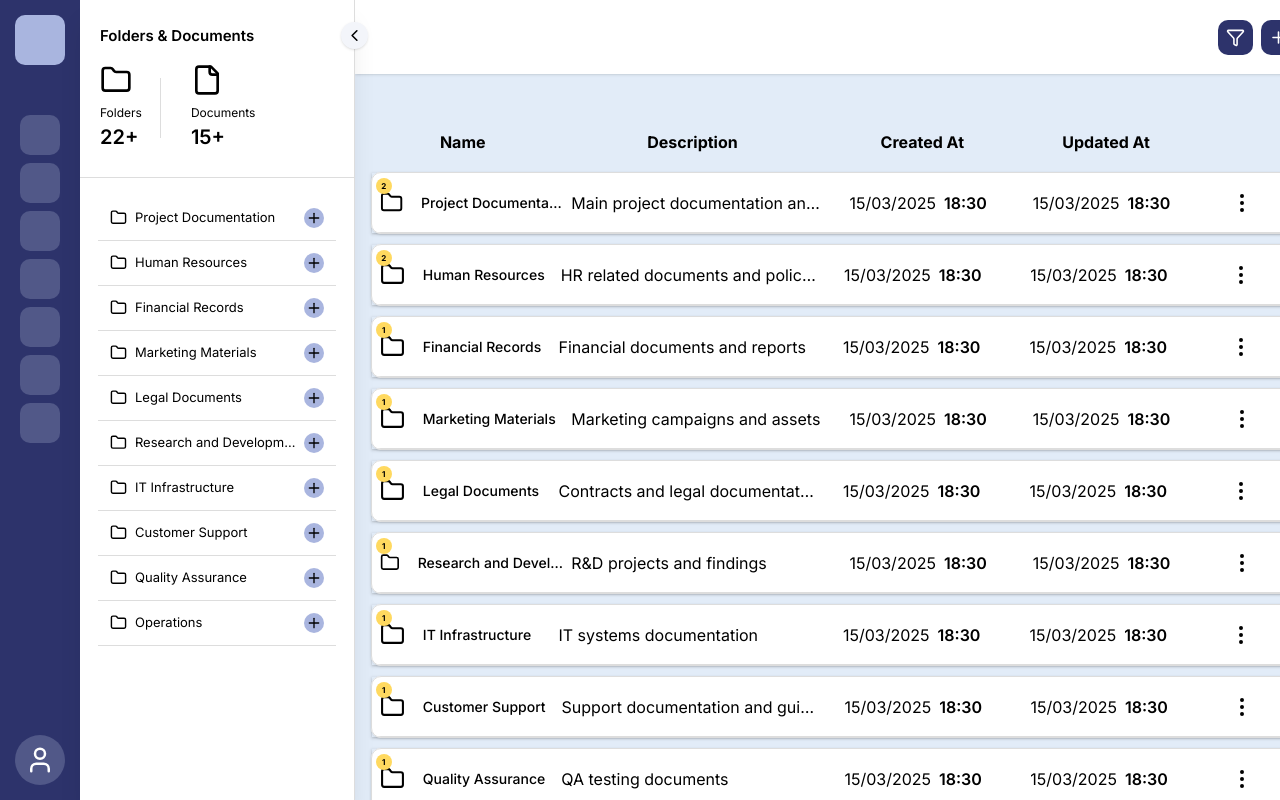
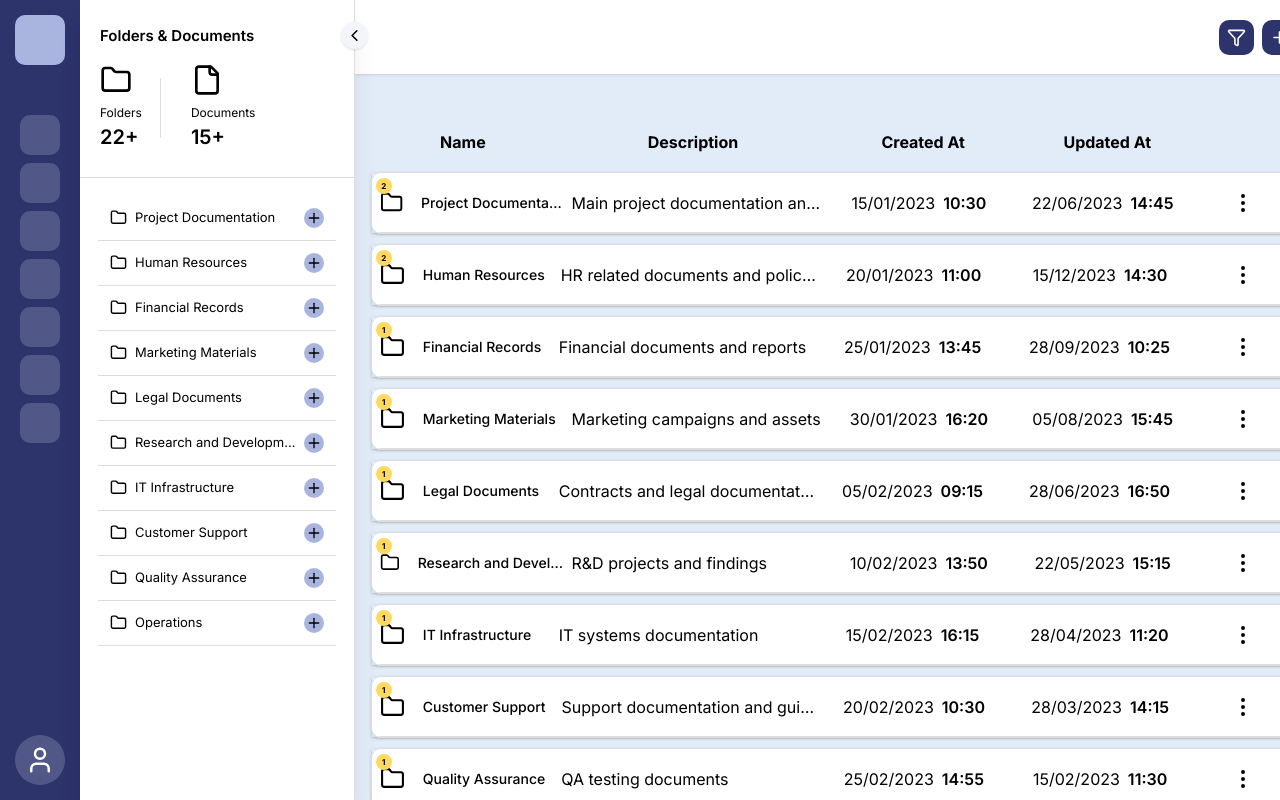
Before and after one commit to hamid1882/doc-management-system-NSM-, a Next.js app: page / in a window 1280 px wide. Built offline with nearby package versions, Linux system fonts and the light colour scheme.

Commit message:
FIx: mock dates

```diff
--- a/src/app/data/initialContent.ts
+++ b/src/app/data/initialContent.ts
@@ -16,8 +16,8 @@ export const rowItems: TreeItem[] = [
     type: "folder",
     name: "Project Documentation",
     description: "Main project documentation and resources",
-    createdAt: new Date("2025-03-15T18:30:00.000Z").toISOString(),
-    updatedAt: new Date("2025-03-15T18:30:00.000Z").toISOString(),
+    createdAt: new Date("2023-01-15T10:30:00.000Z").toISOString(),
+    updatedAt: new Date("2023-06-22T14:45:00.000Z").toISOString(),
     expanded: false,
     children: [
       {
@@ -25,8 +25,8 @@ export const rowItems: TreeItem[] = [
         type: "folder",
         name: "Technical Specs",
         description: "Technical specifications and architecture documents",
-        createdAt: new Date("2025-03-15T18:30:00.000Z").toISOString(),
-        updatedAt: new Date("2025-03-15T18:30:00.000Z").toISOString(),
+        createdAt: new Date("2023-02-01T09:15:00.000Z").toISOString(),
+        updatedAt: new Date("2023-07-10T16:20:00.000Z").toISOString(),
         expanded: false,
         children: [
           {
@@ -34,8 +34,8 @@ export const rowItems: TreeItem[] = [
             type: "file",
             name: "Architecture.pdf",
             description: "System architecture overview",
-            createdAt: new Date("2025-03-15T18:30:00.000Z").toISOString(),
-            updatedAt: new Date("2025-03-15T18:30:00.000Z").toISOString(),
+            createdAt: new Date("2023-02-15T11:30:00.000Z").toISOString(),
+            updatedAt: new Date("2023-08-05T13:45:00.000Z").toISOString(),
             expanded: false,
           },
           {
@@ -43,8 +43,8 @@ export const rowItems: TreeItem[] = [
             type: "file",
             name: "Database_Schema.pdf",
             description: "Database design documentation",
-            createdAt: new Date("2025-03-15T18:30:00.000Z").toISOString(),
-            updatedAt: new Date("2025-03-15T18:30:00.000Z").toISOString(),
+            createdAt: new Date("2023-03-01T14:20:00.000Z").toISOString(),
+            updatedAt: new Date("2023-09-12T10:30:00.000Z").toISOString(),
             expanded: false,
           },
         ],
@@ -54,8 +54,8 @@ export const rowItems: TreeItem[] = [
         type: "folder",
         name: "User Manuals",
         description: "End-user documentation",
-        createdAt: new Date("2025-03-15T18:30:00.000Z").toISOString(),
-        updatedAt: new Date("2025-03-15T18:30:00.000Z").toISOString(),
+        createdAt: new Date("2023-03-15T09:45:00.000Z").toISOString(),
+        updatedAt: new Date("2023-10-05T15:20:00.000Z").toISOString(),
         expanded: false,
         children: [
           {
@@ -63,8 +63,8 @@ export const rowItems: TreeItem[] = [
             type: "file",
             name: "Admin_Guide.pdf",
             description: "Administrator's manual",
-            createdAt: new Date("2025-03-15T18:30:00.000Z").toISOString(),
-            updatedAt: new Date("2025-03-15T18:30:00.000Z").toISOString(),
+            createdAt: new Date("2023-04-01T13:15:00.000Z").toISOString(),
+            updatedAt: new Date("2023-11-20T11:40:00.000Z").toISOString(),
             expanded: false,
           },
         ],
@@ -76,8 +76,8 @@ export const rowItems: TreeItem[] = [
     type: "folder",
     name: "Human Resources",
     description: "HR related documents and policies",
-    createdAt: new Date("2025-03-15T18:30:00.000Z").toISOString(),
-    updatedAt: new Date("2025-03-15T18:30:00.000Z").toISOString(),
+    createdAt: new Date("2023-01-20T11:00:00.000Z").toISOString(),
+    updatedAt: new Date("2023-12-15T14:30:00.000Z").toISOString(),
     expanded: false,
     children: [
       {
@@ -85,8 +85,8 @@ export const rowItems: TreeItem[] = [
         type: "folder",
         name: "Employee Handbooks",
         description: "Company policies and procedures",
-        createdAt: new Date("2025-03-15T18:30:00.000Z").toISOString(),
-        updatedAt: new Date("2025-03-15T18:30:00.000Z").toISOString(),
+        createdAt: new Date("2023-02-05T10:45:00.000Z").toISOString(),
+        updatedAt: new Date("2023-12-01T16:15:00.000Z").toISOString(),
         expanded: false,
         children: [
           {
@@ -94,8 +94,8 @@ export const rowItems: TreeItem[] = [
             type: "file",
             name: "Employee_Handbook_2025.pdf",
             description: "Latest employee handbook",
-            createdAt: new Date("2025-03-15T18:30:00.000Z").toISOString(),
-            updatedAt: new Date("2025-03-15T18:30:00.000Z").toISOString(),
+            createdAt: new Date("2023-02-20T13:30:00.000Z").toISOString(),
+            updatedAt: new Date("2023-11-28T09:45:00.000Z").toISOString(),
             expanded: false,
           },
           {
@@ -103,8 +103,8 @@ export const rowItems: TreeItem[] = [
             type: "file",
             name: "Code_of_Conduct.pdf",
             description: "Company code of conduct",
-            createdAt: new Date("2025-03-15T18:30:00.000Z").toISOString(),
-            updatedAt: new Date("2025-03-15T18:30:00.000Z").toISOString(),
+            createdAt: new Date("2023-03-05T15:20:00.000Z").toISOString(),
+            updatedAt: new Date("2023-11-15T14:20:00.000Z").toISOString(),
             expanded: false,
           },
         ],
@@ -114,8 +114,8 @@ export const rowItems: TreeItem[] = [
         type: "folder",
         name: "Benefits",
         description: "Employee benefits information",
-        createdAt: new Date("2025-03-15T18:30:00.000Z").toISOString(),
-        updatedAt: new Date("2025-03-15T18:30:00.000Z").toISOString(),
+        createdAt: new Date("2023-03-20T09:30:00.000Z").toISOString(),
+        updatedAt: new Date("2023-10-25T11:35:00.000Z").toISOString(),
         expanded: false,
         children: [
           {
@@ -123,8 +123,8 @@ export const rowItems: TreeItem[] = [
             type: "file",
             name: "Healthcare_Plans.pdf",
             description: "Healthcare benefits overview",
-            createdAt: new Date("2025-03-15T18:30:00.000Z").toISOString(),
-            updatedAt: new Date("2025-03-15T18:30:00.000Z").toISOString(),
+            createdAt: new Date("2023-04-05T14:15:00.000Z").toISOString(),
+            updatedAt: new Date("2023-10-10T15:50:00.000Z").toISOString(),
             expanded: false,
           },
         ],
@@ -136,8 +136,8 @@ export const rowItems: TreeItem[] = [
     type: "folder",
     name: "Financial Records",
     description: "Financial documents and reports",
-    createdAt: new Date("2025-03-15T18:30:00.000Z").toISOString(),
-    updatedAt: new Date("2025-03-15T18:30:00.000Z").toISOString(),
+    createdAt: new Date("2023-01-25T13:45:00.000Z").toISOString(),
+    updatedAt: new Date("2023-09-28T10:25:00.000Z").toISOString(),
     expanded: false,
     children: [
       {
@@ -145,8 +145,8 @@ export const rowItems: TreeItem[] = [
         type: "folder",
         name: "2025 Reports",
         description: "Financial reports for 2025",
-        createdAt: new Date("2025-03-15T18:30:00.000Z").toISOString(),
-        updatedAt: new Date("2025-03-15T18:30:00.000Z").toISOString(),
+        createdAt: new Date("2023-02-10T11:20:00.000Z").toISOString(),
+        updatedAt: new Date("2023-09-15T16:40:00.000Z").toISOString(),
         expanded: false,
         children: [
           {
@@ -154,8 +154,8 @@ export const rowItems: TreeItem[] = [
             type: "file",
             name: "Q1_Report.xlsx",
             description: "Q1 2025 Financial Report",
-            createdAt: new Date("2025-03-15T18:30:00.000Z").toISOString(),
-            updatedAt: new Date("2025-03-15T18:30:00.000Z").toISOString(),
+            createdAt: new Date("2023-02-25T15:50:00.000Z").toISOString(),
+            updatedAt: new Date("2023-09-01T13:15:00.000Z").toISOString(),
             expanded: false,
           },
           {
@@ -163,8 +163,8 @@ export const rowItems: TreeItem[] = [
             type: "file",
             name: "Q2_Report.xlsx",
             description: "Q2 2025 Financial Report",
-            createdAt: new Date("2025-03-15T18:30:00.000Z").toISOString(),
-            updatedAt: new Date("2025-03-15T18:30:00.000Z").toISOString(),
+            createdAt: new Date("2023-03-10T10:15:00.000Z").toISOString(),
+            updatedAt: new Date("2023-08-20T11:30:00.000Z").toISOString(),
             expanded: false,
           },
         ],
@@ -176,8 +176,8 @@ export const rowItems: TreeItem[] = [
     type: "folder",
     name: "Marketing Materials",
     description: "Marketing campaigns and assets",
-    createdAt: new Date("2025-03-15T18:30:00.000Z").toISOString(),
-    updatedAt: new Date("2025-03-15T18:30:00.000Z").toISOString(),
+    createdAt: new Date("2023-01-30T16:20:00.000Z").toISOString(),
+    updatedAt: new Date("2023-08-05T15:45:00.000Z").toISOString(),
     expanded: false,
     children: [
       {
@@ -185,8 +185,8 @@ export const rowItems: TreeItem[] = [
         type: "folder",
         name: "Campaign 2025",
         description: "2025 Marketing Campaign Materials",
-        createdAt: new Date("2025-03-15T18:30:00.000Z").toISOString(),
-        updatedAt: new Date("2025-03-15T18:30:00.000Z").toISOString(),
+        createdAt: new Date("2023-02-15T14:30:00.000Z").toISOString(),
+        updatedAt: new Date("2023-07-22T10:20:00.000Z").toISOString(),
         expanded: false,
         children: [
           {
@@ -194,8 +194,8 @@ export const rowItems: TreeItem[] = [
             type: "file",
             name: "Campaign_Strategy.pptx",
             description: "Marketing strategy presentation",
-            createdAt: new Date("2025-03-15T18:30:00.000Z").toISOString(),
-            updatedAt: new Date("2025-03-15T18:30:00.000Z").toISOString(),
+            createdAt: new Date("2023-03-01T11:45:00.000Z").toISOString(),
+            updatedAt: new Date("2023-07-10T14:35:00.000Z").toISOString(),
             expanded: false,
           },
         ],
@@ -207,8 +207,8 @@ export const rowItems: TreeItem[] = [
     type: "folder",
     name: "Legal Documents",
     description: "Contracts and legal documentation",
-    createdAt: new Date("2025-03-15T18:30:00.000Z").toISOString(),
-    updatedAt: new Date("2025-03-15T18:30:00.000Z").toISOString(),
+    createdAt: new Date("2023-02-05T09:15:00.000Z").toISOString(),
+    updatedAt: new Date("2023-06-28T16:50:00.000Z").toISOString(),
     expanded: false,
     children: [
       {
@@ -216,8 +216,8 @@ export const rowItems: TreeItem[] = [
         type: "folder",
         name: "Contracts",
         description: "Client and vendor contracts",
-        createdAt: new Date("2025-03-15T18:30:00.000Z").toISOString(),
-        updatedAt: new Date("2025-03-15T18:30:00.000Z").toISOString(),
+        createdAt: new Date("2023-02-20T15:40:00.000Z").toISOString(),
+        updatedAt: new Date("2023-06-15T13:25:00.000Z").toISOString(),
         expanded: false,
         children: [
           {
@@ -225,8 +225,8 @@ export const rowItems: TreeItem[] = [
             type: "file",
             name: "Service_Agreement.pdf",
             description: "Standard service agreement template",
-            createdAt: new Date("2025-03-15T18:30:00.000Z").toISOString(),
-            updatedAt: new Date("2025-03-15T18:30:00.000Z").toISOString(),
+            createdAt: new Date("2023-03-05T10:25:00.000Z").toISOString(),
+            updatedAt: new Date("2023-06-01T11:40:00.000Z").toISOString(),
             expanded: false,
           },
         ],
@@ -238,8 +238,8 @@ export const rowItems: TreeItem[] = [
     type: "folder",
     name: "Research and Development",
     description: "R&D projects and findings",
-    createdAt: new Date("2025-03-15T18:30:00.000Z").toISOString(),
-    updatedAt: new Date("2025-03-15T18:30:00.000Z").toISOString(),
+    createdAt: new Date("2023-02-10T13:50:00.000Z").toISOString(),
+    updatedAt: new Date("2023-05-22T15:15:00.000Z").toISOString(),
     expanded: false,
     children: [
       {
@@ -247,8 +247,8 @@ export const rowItems: TreeItem[] = [
         type: "folder",
         name: "Project Alpha",
         description: "Confidential R&D project",
-        createdAt: new Date("2025-03-15T18:30:00.000Z").toISOString(),
-        updatedAt: new Date("2025-03-15T18:30:00.000Z").toISOString(),
+        createdAt: new Date("2023-02-25T11:35:00.000Z").toISOString(),
+        updatedAt: new Date("2023-05-10T10:30:00.000Z").toISOString(),
         expanded: false,
         children: [
           {
@@ -256,8 +256,8 @@ export const rowItems: TreeItem[] = [
             type: "file",
             name: "Research_Findings.pdf",
             description: "Project research results",
-            createdAt: new Date("2025-03-15T18:30:00.000Z").toISOString(),
-            updatedAt: new Date("2025-03-15T18:30:00.000Z").toISOString(),
+            createdAt: new Date("2023-03-10T14:20:00.000Z").toISOString(),
+            updatedAt: new Date("2023-05-01T14:45:00.000Z").toISOString(),
             expanded: false,
           },
         ],
@@ -269,8 +269,8 @@ export const rowItems: TreeItem[] = [
     type: "folder",
     name: "IT Infrastructure",
     description: "IT systems documentation",
-    createdAt: new Date("2025-03-15T18:30:00.000Z").toISOString(),
-    updatedAt: new Date("2025-03-15T18:30:00.000Z").toISOString(),
+    createdAt: new Date("2023-02-15T16:15:00.000Z").toISOString(),
+    updatedAt: new Date("2023-04-28T11:20:00.000Z").toISOString(),
     expanded: false,
     children: [
       {
@@ -278,8 +278,8 @@ export const rowItems: TreeItem[] = [
         type: "folder",
         name: "Network Diagrams",
         description: "Network architecture documents",
-        createdAt: new Date("2025-03-15T18:30:00.000Z").toISOString(),
-        updatedAt: new Date("2025-03-15T18:30:00.000Z").toISOString(),
+        createdAt: new Date("2023-03-01T09:40:00.000Z").toISOString(),
+        updatedAt: new Date("2023-04-15T15:35:00.000Z").toISOString(),
         expanded: false,
         children: [
           {
@@ -287,8 +287,8 @@ export const rowItems: TreeItem[] = [
             type: "file",
             name: "Network_Topology.vsdx",
             description: "Network topology diagram",
-            createdAt: new Date("2025-03-15T18:30:00.000Z").toISOString(),
-            updatedAt: new Date("2025-03-15T18:30:00.000Z").toISOString(),
+            createdAt: new Date("2023-03-15T15:25:00.000Z").toISOString(),
+            updatedAt: new Date("2023-04-01T10:50:00.000Z").toISOString(),
             expanded: false,
           },
         ],
@@ -300,8 +300,8 @@ export const rowItems: TreeItem[] = [
     type: "folder",
     name: "Customer Support",
     description: "Support documentation and guides",
-    createdAt: new Date("2025-03-15T18:30:00.000Z").toISOString(),
-    updatedAt: new Date("2025-03-15T18:30:00.000Z").toISOString(),
+    createdAt: new Date("2023-02-20T10:30:00.000Z").toISOString(),
+    updatedAt: new Date("2023-03-28T14:15:00.000Z").toISOString(),
     expanded: false,
     children: [
       {
@@ -309,8 +309,8 @@ export const rowItems: TreeItem[] = [
         type: "folder",
         name: "User Guides",
         description: "Product user guides",
-        createdAt: new Date("2025-03-15T18:30:00.000Z").toISOString(),
-        updatedAt: new Date("2025-03-15T18:30:00.000Z").toISOString(),
+        createdAt: new Date("2023-03-05T13:45:00.000Z").toISOString(),
+        updatedAt: new Date("2023-03-15T16:40:00.000Z").toISOString(),
         expanded: false,
         children: [
           {
@@ -318,8 +318,8 @@ export const rowItems: TreeItem[] = [
             type: "file",
             name: "Troubleshooting_Guide.pdf",
             description: "Product troubleshooting steps",
-            createdAt: new Date("2025-03-15T18:30:00.000Z").toISOString(),
-            updatedAt: new Date("2025-03-15T18:30:00.000Z").toISOString(),
+            createdAt: new Date("2023-03-20T11:10:00.000Z").toISOString(),
+            updatedAt: new Date("2023-03-01T13:25:00.000Z").toISOString(),
             expanded: false,
           },
         ],
@@ -331,8 +331,8 @@ export const rowItems: TreeItem[] = [
     type: "folder",
     name: "Quality Assurance",
     description: "QA testing documents",
-    createdAt: new Date("2025-03-15T18:30:00.000Z").toISOString(),
-    updatedAt: new Date("2025-03-15T18:30:00.000Z").toISOString(),
+    createdAt: new Date("2023-02-25T14:55:00.000Z").toISOString(),
+    updatedAt: new Date("2023-02-15T11:30:00.000Z").toISOString(),
     expanded: false,
     children: [
       {
@@ -340,8 +340,8 @@ export const rowItems: TreeItem[] = [
         type: "folder",
         name: "Test Cases",
         description: "QA test cases and results",
-        createdAt: new Date("2025-03-15T18:30:00.000Z").toISOString(),
-        updatedAt: new Date("2025-03-15T18:30:00.000Z").toISOString(),
+        createdAt: new Date("2023-03-10T16:20:00.000Z").toISOString(),
+        updatedAt: new Date("2023-02-01T15:45:00.000Z").toISOString(),
         expanded: false,
         children: [
           {
@@ -349,8 +349,8 @@ export const rowItems: TreeItem[] = [
             type: "file",
             name: "Test_Plan.xlsx",
             description: "Detailed test plan",
-            createdAt: new Date("2025-03-15T18:30:00.000Z").toISOString(),
-            updatedAt: new Date("2025-03-15T18:30:00.000Z").toISOString(),
+            createdAt: new Date("2023-03-25T09:35:00.000Z").toISOString(),
+            updatedAt: new Date("2023-01-20T10:15:00.000Z").toISOString(),
             expanded: false,
           },
         ],
@@ -362,8 +362,8 @@ export const rowItems: TreeItem[] = [
     type: "folder",
     name: "Operations",
     description: "Operational procedures and documents",
-    createdAt: new Date("2025-03-15T18:30:00.000Z").toISOString(),
-    updatedAt: new Date("2025-03-15T18:30:00.000Z").toISOString(),
+    createdAt: new Date("2023-03-01T11:40:00.000Z").toISOString(),
+    updatedAt: new Date("2023-01-15T14:50:00.000Z").toISOString(),
     expanded: false,
     children: [
       {
```
